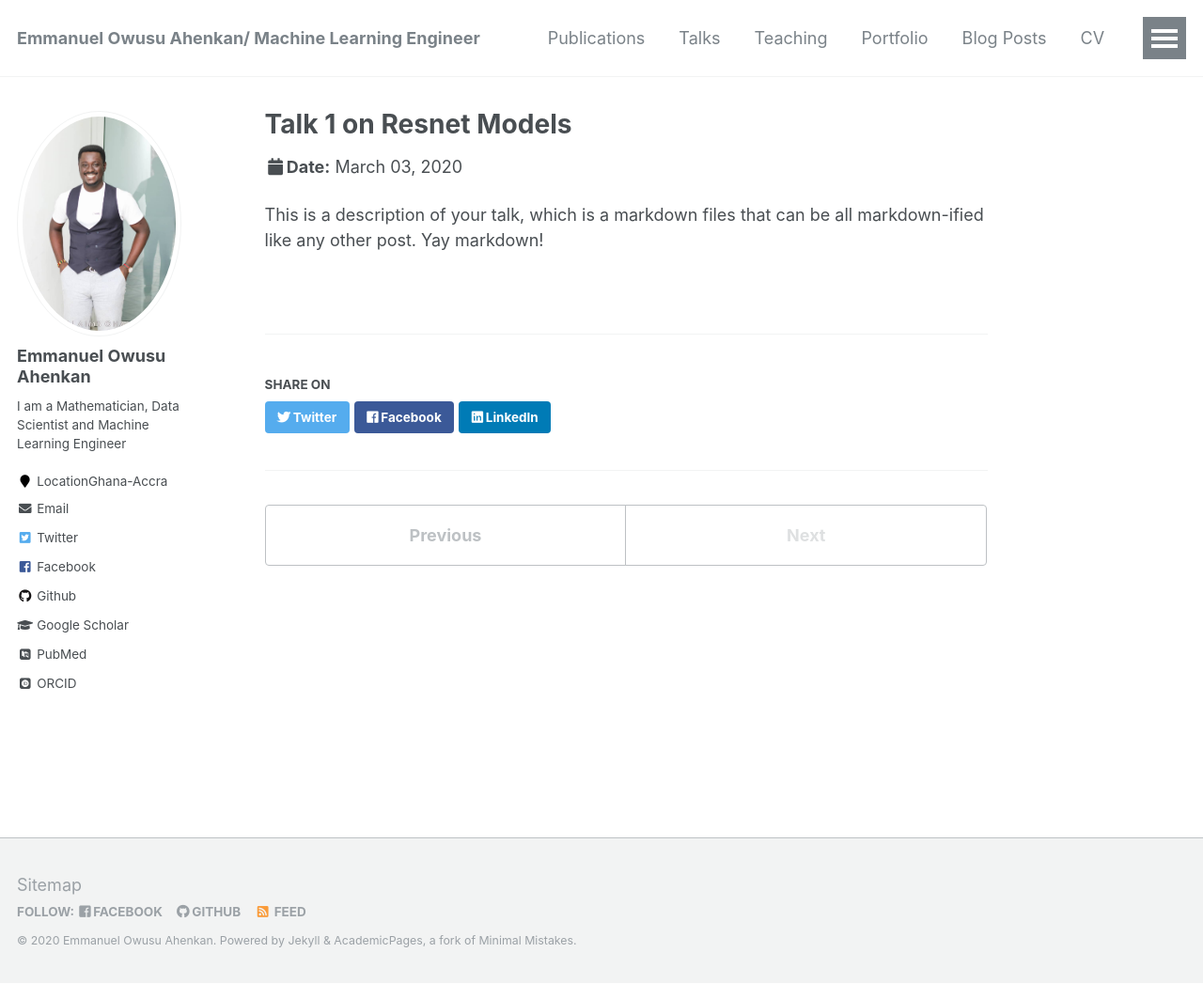
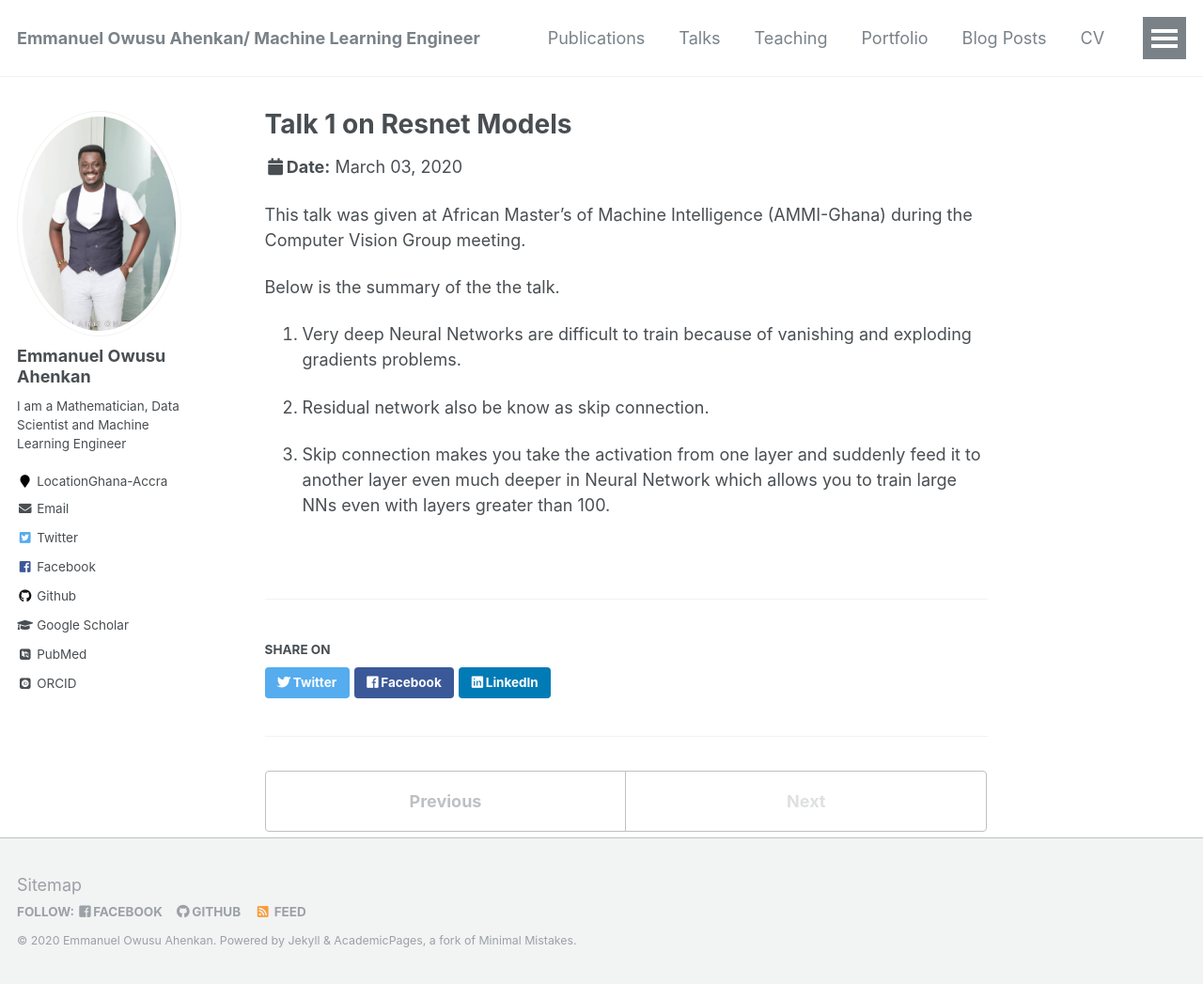
Before and after one commit to EmmanuelOwusu/EmmanuelOwusu.github.io, a Jekyll site: the page built from _talks/2012-03-01-talk-1.md, in a window 1280 px wide and 1047 px high. Shown: the whole window at 94% size. Built offline with Jekyll 4.4.1, drawn with Linux system fonts in a browser that asks for light colours; some web fonts are replaced.

Commit message:
Talk 1 added info
Talk 1 added info

```diff
--- a/_talks/2012-03-01-talk-1.md
+++ b/_talks/2012-03-01-talk-1.md
@@ -8,4 +8,15 @@ date: 2020-03-03
 location: "Accra, Ghana"
 ---
 
-This is a description of your talk, which is a markdown files that can be all markdown-ified like any other post. Yay markdown!
+This talk was given at African Master's of Machine Intelligence (AMMI-Ghana) during the Computer Vision Group meeting.
+
+Below is the summary of the the talk.
+
+1.  Very deep Neural Networks  are difficult to train because of vanishing and
+ exploding gradients problems.
+
+2. Residual network also be know as skip connection.
+
+3. Skip connection makes you take the activation from one layer and
+suddenly feed it to another layer even much deeper in Neural Network which allows
+you to train large NNs even with layers greater than 100.
```
